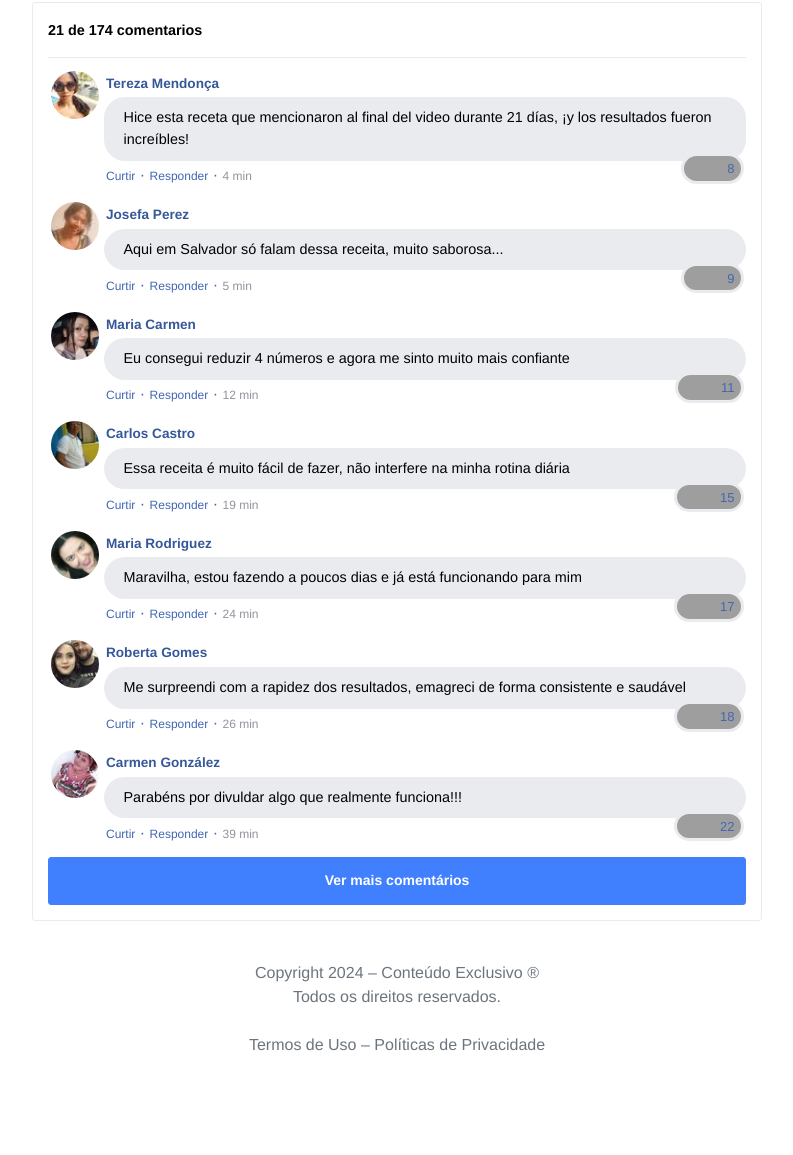
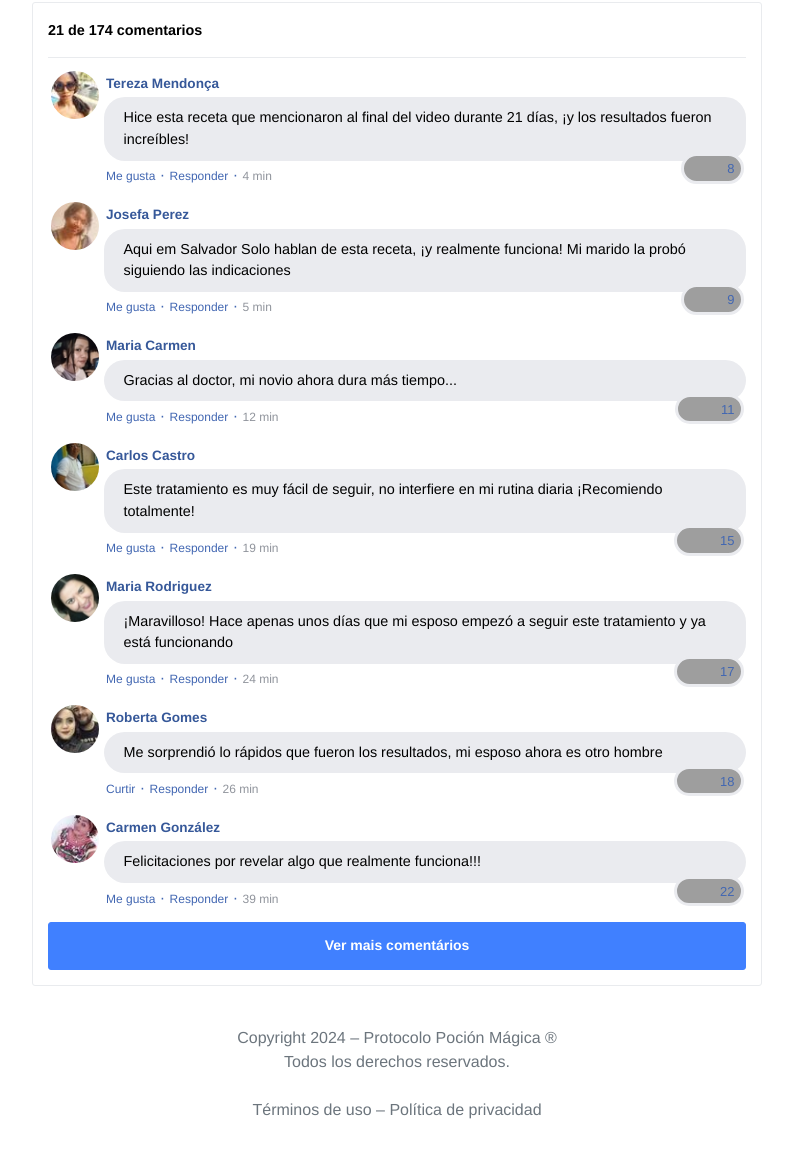
Before and after one commit to leocabe/drhernandez.site, a plain HTML site: page index.html in a window 1280 px wide. Shown: the part 485-1640 px from the top of the page, without its empty margins (243-1036 px from the left). Before the commit the page ends 1582 px from the top, so only its background shows below. Drawn offline with nearby package versions, Linux system fonts and the light colour scheme; grey boxes are pictures that could not be loaded; a script that the page names is missing.

Commit message:
Update index.html

```diff
--- a/index.html
+++ b/index.html
@@ -4,7 +4,7 @@
 <head>
 
     <meta property="og:type" content="website">
-    <meta property="og:url" content="https://domínio.com">
+    <meta property="og:url" content="https://drhernandez.site">
     <meta property="og:title" content="Poción Mágica">
     <meta property="og:description" content="Protocolo Poción Mágica">
     <meta property="og:image" content="https://img.imageboss.me/atm/cdn/format:auto/u/umsGbYu2QNOfeAn5fEqSwCDI4VE3/l/rBhIAv7621085.png">
@@ -92,7 +92,7 @@
                   </tr>
                   <tr>
                     <td class="fb-comments-comment-actions">
-                      <like>Curtir</like>
+                      <like>Me gusta</like>
                       ·
                       <reply>Responder</reply>
                       ·
@@ -116,11 +116,11 @@
                     </td>
                   </tr>
                   <tr>
-                    <td class="fb-comments-comment-text">Aqui em <span id="address" style="color:#000000;">Salvador</span> só falam dessa receita, muito saborosa...</td>
+                    <td class="fb-comments-comment-text">Aqui em <span id="address" style="color:#000000;">Salvador</span> Solo hablan de esta receta, ¡y realmente funciona! Mi marido la probó siguiendo las indicaciones </td>
                   </tr>
                   <tr>
                     <td class="fb-comments-comment-actions">
-                      <like>Curtir</like>
+                      <like>Me gusta</like>
                       ·
                       <reply>Responder</reply>
                       ·
@@ -144,11 +144,11 @@
                     </td>
                   </tr>
                   <tr>
-                    <td class="fb-comments-comment-text">Eu consegui reduzir 4 números e agora me sinto muito mais confiante</td>
+                    <td class="fb-comments-comment-text">Gracias al doctor, mi novio ahora dura más tiempo...</td>
                   </tr>
                   <tr>
                     <td class="fb-comments-comment-actions">
-                      <like>Curtir</like>
+                      <like>Me gusta</like>
                       ·
                       <reply>Responder</reply>
                       ·
@@ -172,11 +172,11 @@
                     </td>
                   </tr>
                   <tr>
-                    <td class="fb-comments-comment-text">Essa receita é muito fácil de fazer, não interfere na minha rotina diária</td>
+                    <td class="fb-comments-comment-text">Este tratamiento es muy fácil de seguir, no interfiere en mi rutina diaria ¡Recomiendo totalmente!</td>
                   </tr>
                   <tr>
                     <td class="fb-comments-comment-actions">
-                      <like>Curtir</like>
+                      <like>Me gusta</like>
                       ·
                       <reply>Responder</reply>
                       ·
@@ -200,11 +200,11 @@
                     </td>
                   </tr>
                   <tr>
-                    <td class="fb-comments-comment-text">Maravilha, estou fazendo a poucos dias e já está funcionando para mim</td>
+                    <td class="fb-comments-comment-text">¡Maravilloso! Hace apenas unos días que mi esposo empezó a seguir este tratamiento y ya está funcionando</td>
                   </tr>
                   <tr>
                     <td class="fb-comments-comment-actions">
-                      <like>Curtir</like>
+                      <like>Me gusta</like>
                       ·
                       <reply>Responder</reply>
                       ·
@@ -228,7 +228,7 @@
                     </td>
                   </tr>
                   <tr>
-                    <td class="fb-comments-comment-text">Me surpreendi com a rapidez dos resultados, emagreci de forma consistente e saudável</td>
+                    <td class="fb-comments-comment-text">Me sorprendió lo rápidos que fueron los resultados, mi esposo ahora es otro hombre</td>
                   </tr>
                   <tr>
                     <td class="fb-comments-comment-actions">
@@ -257,11 +257,11 @@
                     </td>
                   </tr>
                   <tr>
-                    <td class="fb-comments-comment-text">Parabéns por divuldar algo que realmente funciona!!!</td>
+                    <td class="fb-comments-comment-text">Felicitaciones por revelar algo que realmente funciona!!!</td>
                   </tr>
                   <tr>
                     <td class="fb-comments-comment-actions">
-                      <like>Curtir</like>
+                      <like>Me gusta</like>
                       ·
                       <reply>Responder</reply>
                       ·
@@ -289,11 +289,11 @@
                       </td>
                     </tr>
                     <tr>
-                      <td class="fb-comments-comment-text">Esse segredinho mudou minha relação com a comida, agora sinto que tenho mais controle sobre minhas escolhas</td>
+                      <td class="fb-comments-comment-text">Este pequeño secreto cambió mi relación con mi novio, ahora siento que tenemos un futuro juntos</td>
                     </tr>
                     <tr>
                       <td class="fb-comments-comment-actions">
-                        <like>Curtir</like>
+                        <like>Me gusta</like>
                         ·
                         <reply>Responder</reply>
                         ·
@@ -318,15 +318,15 @@
                       </td>
                     </tr>
                     <tr>
-                      <td class="fb-comments-comment-text">A sensação de bem-estar que esse segredo proporciona é indescritível, sinto que meu corpo está mais saudável</td>
+                      <td class="fb-comments-comment-text">La sensación de bienestar que proporciona este secreto es indescriptible, siento que mi cuerpo está más sano de tanto llegar al clímax</td>
                     </tr>
                     <tr>
                       <td class="fb-comments-comment-actions">
-                        <like>Curtir</like>
+                        <like>Me gusta</like>
                         ·
                         <reply>Responder</reply>
                         ·
-                        <likes>40</likes>
+                        <likes>89</likes>
 
                         <date>1 h</date>
                       </td>
@@ -347,7 +347,7 @@
                       </td>
                     </tr>
                     <tr>
-                      <td class="fb-comments-comment-text">Esse produto é a solução perfeita para quem busca emagrecer sem sacrifícios ou sofrimentos</td>
+                      <td class="fb-comments-comment-text">Este protocolo es la solución perfecta para todo hombre débil</td>
                     </tr>
                     <tr>
                       <td class="fb-comments-comment-actions">
@@ -355,7 +355,7 @@
                         ·
                         <reply>Responder</reply>
                         ·
-                        <likes>47</likes>
+                        <likes>67</likes>
 
                         <date>1 h</date>
                       </td>
@@ -375,15 +375,15 @@
                       </td>
                     </tr>
                     <tr>
-                      <td class="fb-comments-comment-text">Olá! Eu sou a Elizabeth, tenho 42 anos e quero compartilhar minha história com você. Há algum tempo, minha saúde estava em risco... minha pressão estava elevada, meus exames estavam péssimos e eu estava quase desenvolvendo diabetes. Foi então que descobri esse método incrível e decidi dar uma chance. Em apenas um mês e meio, consegui perder 6 quilos e minha pressão voltou ao normal. Além disso, minha autoestima tem melhorado a cada dia. Estou muito grata por ter encontrado essa solução e queria compartilhar minha experiência com vocês</td>
+                      <td class="fb-comments-comment-text">Hola, soy Elizabeth, tengo 42 años y quiero compartir mi historia. Durante años, mi matrimonio estuvo en riesgo porque mi marido no me satisfacía íntimamente. Estábamos al borde de la separación. Pero decidimos probar este tratamiento y, en poco tiempo, todo cambió. Mi marido recuperó su desempeño, y nuestra vida íntima mejoró increíblemente. Estoy muy agradecida por haber encontrado esta solución.</td>
                     </tr>
                     <tr>
                       <td class="fb-comments-comment-actions">
-                        <like>Curtir</like>
+                        <like>Me gusta</like>
                         ·
                         <reply>Responder</reply>
                         ·
-                        <likes>50</likes>
+                        <likes>320</likes>
 
                         <date>1 h</date>
                       </td>
@@ -404,11 +404,11 @@
                       </td>
                     </tr>
                     <tr>
-                      <td class="fb-comments-comment-text">Eu já estou começando a notar minhas roupas ficando mais largas também. Obrigado por compartilhar sua experiência comigo!</td>
+                      <td class="fb-comments-comment-text">Ya estoy empezando a notar una gran mejora en mi desempeño íntimo también. ¡Gracias por compartir tu experiencia conmigo! Este tratamiento realmente está cambiando mi vida y mi relación</td>
                     </tr>
                     <tr>
                       <td class="fb-comments-comment-actions">
-                        <like>Curtir</like>
+                        <like>Me gusta</like>
                         ·
                         <reply>Responder</reply>
                         ·
@@ -425,9 +425,9 @@
 
 <!-- Botão 2 -->
             <div id="cta2" class="mt-4 d-none">
-              <a href="https://pay.hotmart.com/123456789?checkoutMode=10" class="btn btn-success btn-lg btn-block" style="text-decoration: none;">
+              <a href="https://pay.hotmart.com/C97978094S?checkoutMode=10" class="btn btn-success btn-lg btn-block" style="text-decoration: none;">
               <br>
-              <span class="span-btn">COMPRAR AGORA!</span>
+              <span class="span-btn">QUIERO CURAR LA IMPOTENCIA HOY!</span>
               <br>
               </a>
             </div>
@@ -438,11 +438,11 @@
 
   <footer class="bg-white py-3 text-center">
 
-    <span style="color:#6C757D">Copyright 2024 – Conteúdo Exclusivo ®
-        <br>Todos os direitos reservados.</span><br><br>
+    <span style="color:#6C757D">Copyright 2024 – Protocolo Poción Mágica ®
+        <br>Todos los derechos reservados.</span><br><br>
 
-      <div class="text-secondary"><a href="termos.html" class="text-secondary">Termos de Uso</a> – <a href="privacidade.html"
-          class="text-secondary">Políticas de Privacidade</a></div><br>
+      <div class="text-secondary"><a href="termos.html" class="text-secondary">Términos de uso</a> – <a href="privacidade.html"
+          class="text-secondary">Política de privacidad</a></div><br>
 
 <script>
     let prefix = ["https://payment.hotmart.com", "https://pay.hotmart.com", "https://go.hotmart.com"];
```
